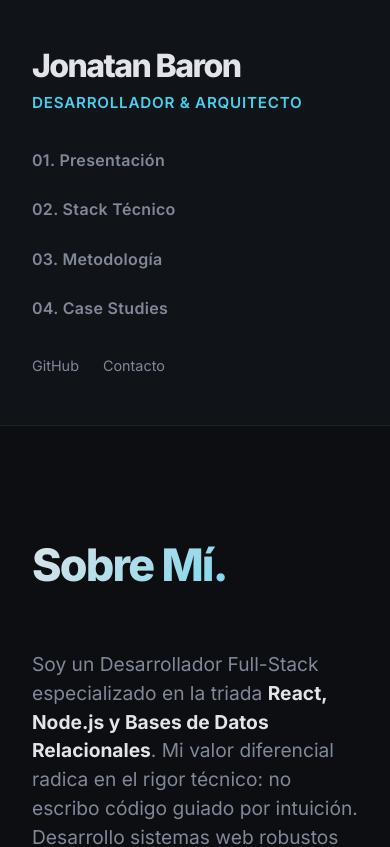
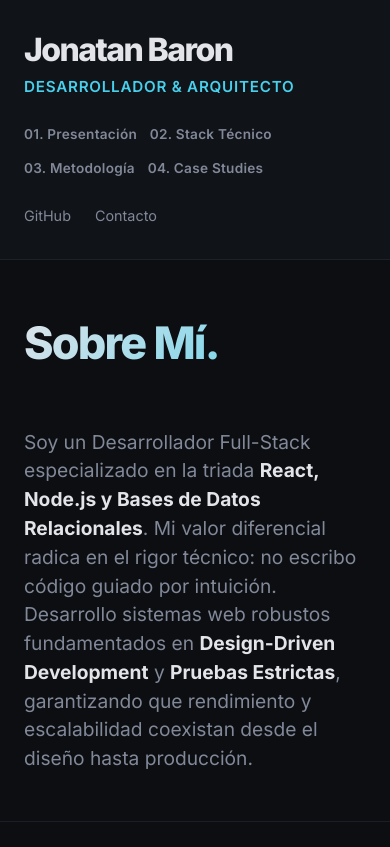
Before and after one commit to Mushi-Ayaka/Portafolio, a Next.js app: page / in a window 390 px wide. Shown: the top 847 px of the page. Built offline with nearby package versions, Linux system fonts and the light colour scheme.

Commit message:
fix(mobile): sidebar no-sticky, desactivar dimming en touch, scroll natural

```diff
--- a/src/app/globals.css
+++ b/src/app/globals.css
@@ -166,30 +166,53 @@ a:hover {
 /* Responsive Móvil */
 @media (max-width: 1024px) {
   body { overflow: auto; }
+
   .portfolio-grid {
     grid-template-columns: 1fr;
     height: auto;
   }
+
+  /* Sidebar se colapsa como bloque normal, NO sticky */
   .sidebar {
     height: auto;
-    padding: 3rem 2rem;
+    padding: 2rem 1.5rem;
     border-right: none;
     border-bottom: 1px solid var(--border-subtle);
-    position: sticky;
-    top: 0;
-    z-index: 50;
+    position: relative; /* Era sticky, robaba media pantalla */
+    top: unset;
+    z-index: auto;
   }
+
   .sidebar-content {
-    gap: 2rem;
+    gap: 1.5rem;
   }
+
+  .navigation {
+    flex-direction: row;
+    flex-wrap: wrap;
+    gap: 0.8rem;
+  }
+  .navigation a {
+    font-size: 0.85rem;
+  }
+
+  /* Desactivar Scroll Snap en móvil */
   .snap-container {
     height: auto;
     overflow-y: visible;
-    scroll-snap-type: none; /* Se desactiva el snap por usabilidad móvil */
+    scroll-snap-type: none;
   }
+
   .snap-section {
     height: auto;
-    min-height: 80vh;
-    padding: 4rem 2rem;
+    min-height: auto; /* Las secciones se adaptan al contenido */
+    padding: 3rem 1.5rem;
+  }
+
+  /* DESACTIVAR el Focus Dimming en pantallas táctiles.
+     En móvil, :hover se "pega" después de un tap y deja todo gris. */
+  .focus-group:hover > .focus-item:not(:hover) {
+    opacity: 1;
+    filter: none;
   }
 }
```
